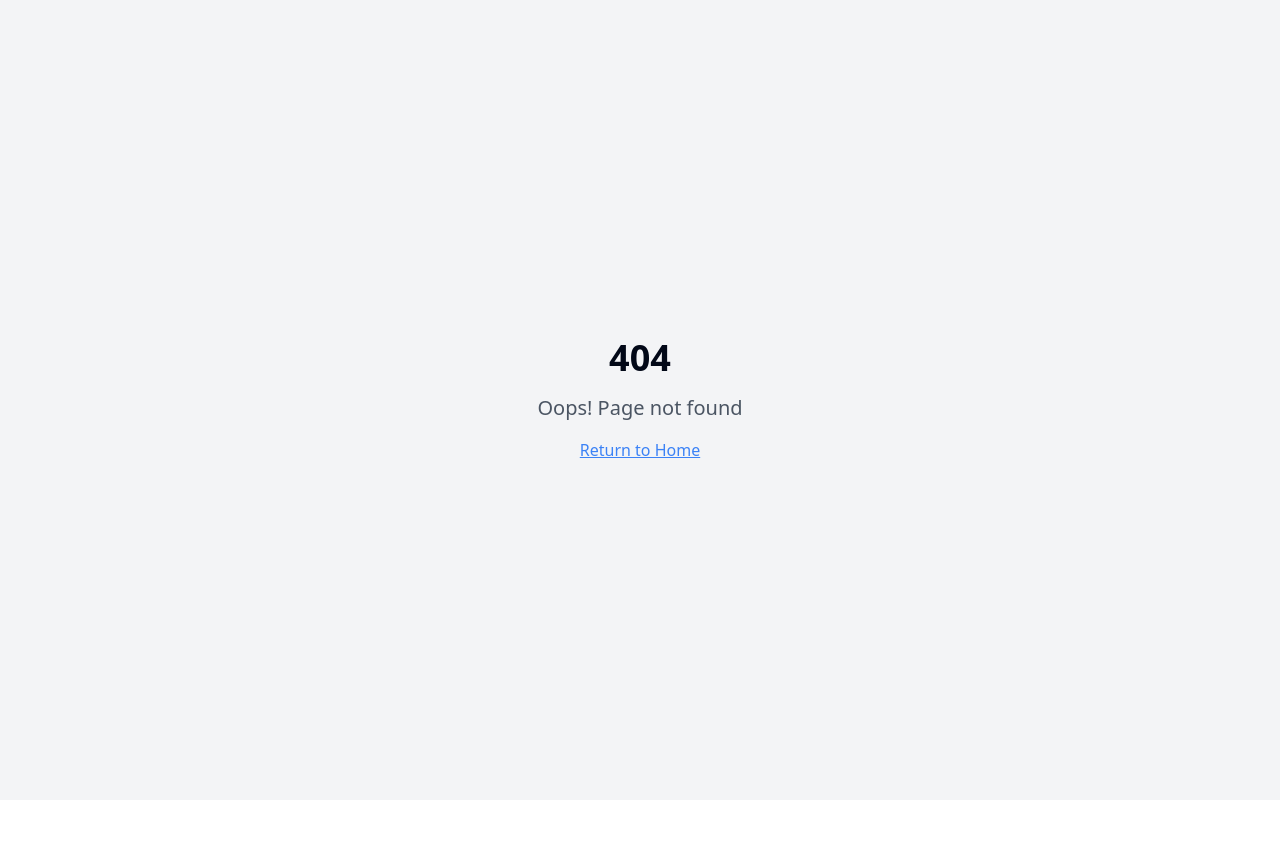
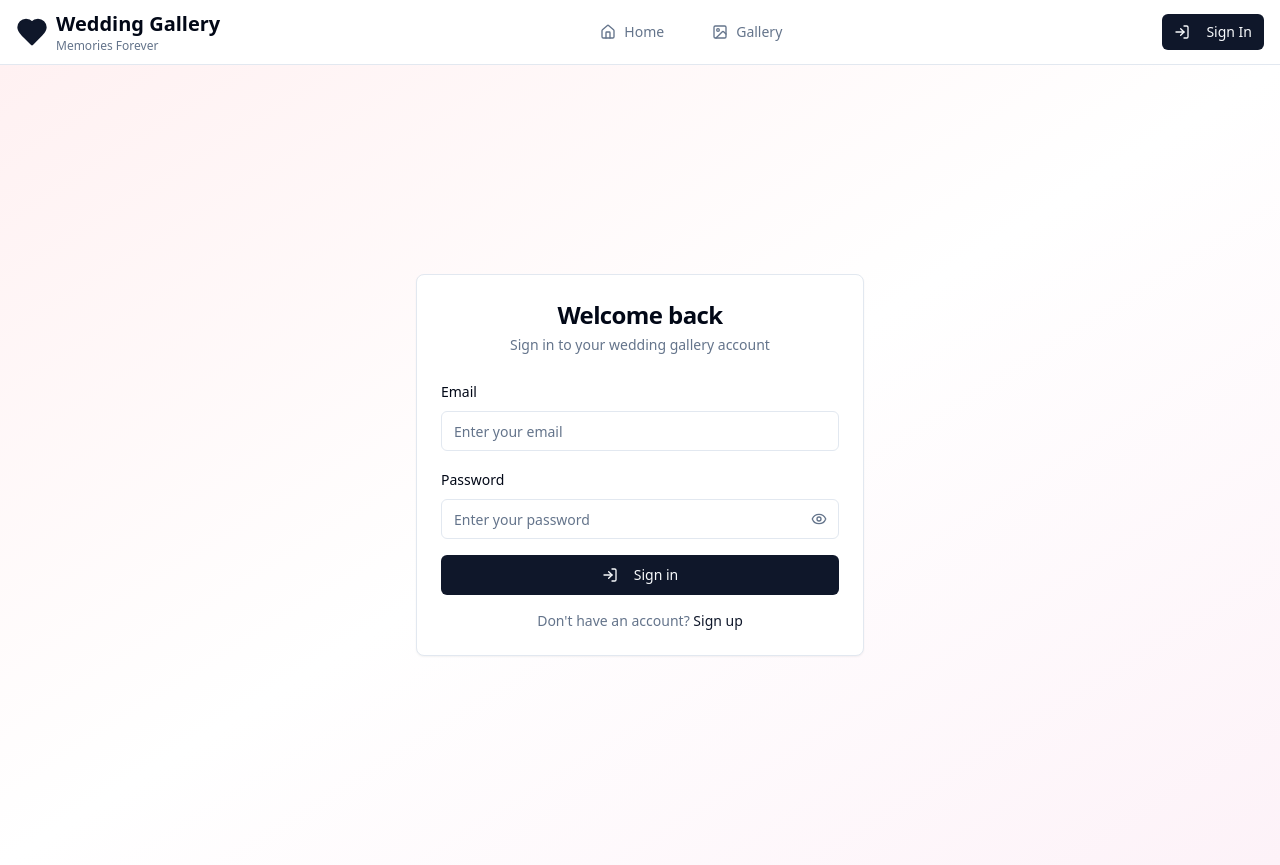
Before and after one commit to CodeBlue0001/SaptarshiAndTaniya, a React (Vite) app: page /auth in a window 1280 px wide. Before the commit this address had no page. Before the commit the page ends 800 px from the top, so only its background shows below. Built offline with nearby package versions, Linux system fonts and the light colour scheme; the HTML template or start-up script is replaced by a standard one.

Commit message:
ai: Update App.tsx with new routing and authentication\n\ncgen-caaaac5014264bbeb75f8b489ac30110

```diff
--- a/src/App.tsx
+++ b/src/App.tsx
@@ -3,7 +3,14 @@ import { Toaster as Sonner } from "@/components/ui/sonner";
 import { TooltipProvider } from "@/components/ui/tooltip";
 import { QueryClient, QueryClientProvider } from "@tanstack/react-query";
 import { BrowserRouter, Routes, Route } from "react-router-dom";
-import Index from "./pages/Index";
+
+import { AuthProvider } from "./contexts/AuthContext";
+import { Header } from "./components/layout/Header";
+
+import Home from "./pages/Home";
+import Gallery from "./pages/Gallery";
+import Auth from "./pages/Auth";
+import Upload from "./pages/Upload";
 import NotFound from "./pages/NotFound";
 
 const queryClient = new QueryClient();
@@ -11,15 +18,25 @@ const queryClient = new QueryClient();
 const App = () => (
   <QueryClientProvider client={queryClient}>
     <TooltipProvider>
+      <AuthProvider>
         <Toaster />
         <Sonner />
         <BrowserRouter>
+          <div className="min-h-screen bg-background">
+            <Header />
+            <main>
               <Routes>
-          <Route path="/" element={<Index />} />
+                <Route path="/" element={<Home />} />
+                <Route path="/gallery" element={<Gallery />} />
+                <Route path="/auth" element={<Auth />} />
+                <Route path="/upload" element={<Upload />} />
                 {/* ADD ALL CUSTOM ROUTES ABOVE THE CATCH-ALL "*" ROUTE */}
                 <Route path="*" element={<NotFound />} />
               </Routes>
+            </main>
+          </div>
         </BrowserRouter>
+      </AuthProvider>
     </TooltipProvider>
   </QueryClientProvider>
 );
```
Lines whose indentation alone changed are shown as unchanged.
